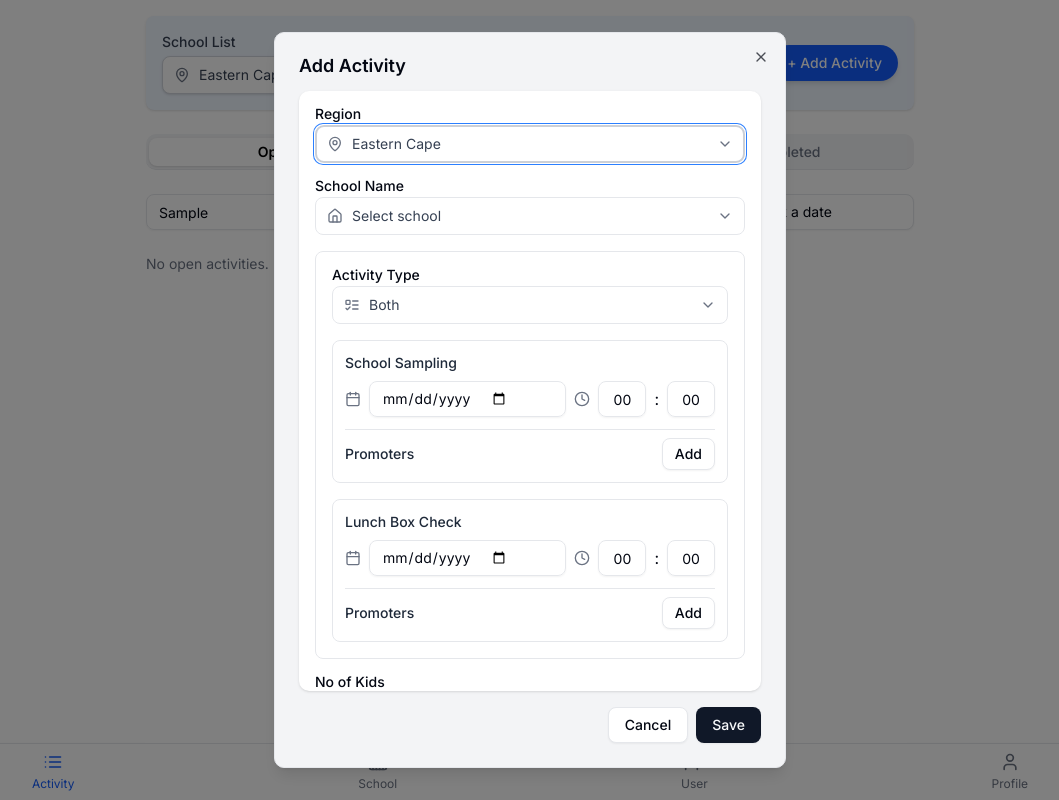
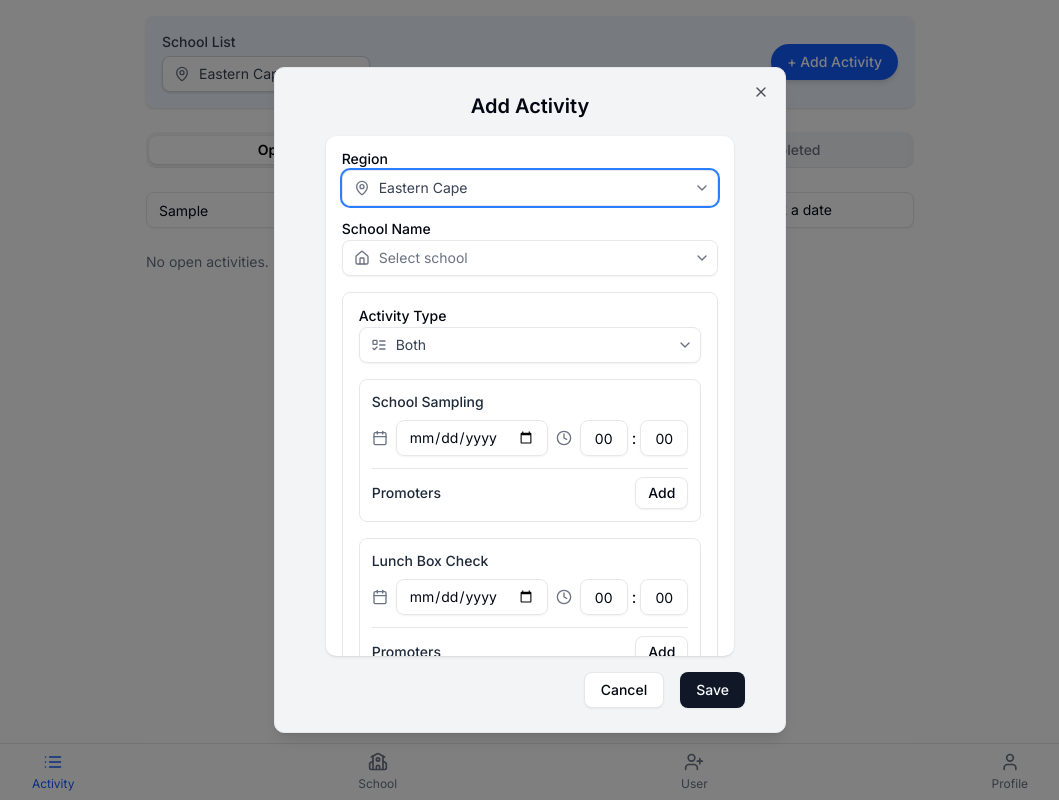
Before and after one commit to dev-perks/KTSA, a React (Vite) app: page /activity in a window 1280 px wide. Both pictures are taken after typing "Sample" into the empty fields and a click on the button "+ Add Activity". Shown: the whole page, without its empty margins (110-1169 px from the left). Built offline with nearby package versions, Linux system fonts and the light colour scheme.

Commit message:
feat: Integrate AddPromoters component into AddActivity and enhance RegionFilterHeader with new Select component for region selection

```diff
--- a/src/components/activity/AddActivity.jsx
+++ b/src/components/activity/AddActivity.jsx
@@ -20,6 +20,15 @@ import {
 import { Button } from "@/components/ui/button";
 import { Input } from "@/components/ui/input";
 import { Label } from "@/components/ui/label";
+
+import AddPromoters from "./AddPromoters";
+import {
+  Select,
+  SelectContent,
+  SelectItem,
+  SelectTrigger,
+  SelectValue,
+} from "../ui/select";
 
 export default function AddActivity({ initialRegion, onSave }) {
   const [region, setRegion] = useState(initialRegion);
@@ -46,7 +55,12 @@ export default function AddActivity({ initialRegion, onSave }) {
       region,
       school,
       activityType,
-      sampling: { samplingDate, samplingHour, samplingMinute, samplingPromoters },
+      sampling: {
+        samplingDate,
+        samplingHour,
+        samplingMinute,
+        samplingPromoters,
+      },
       lunch: { lunchDate, lunchHour, lunchMinute, lunchPromoters },
       noOfKids,
       address,
@@ -56,6 +70,26 @@ export default function AddActivity({ initialRegion, onSave }) {
   const showSampling = activityType === "sampling" || activityType === "both";
   const showLunch = activityType === "lunch" || activityType === "both";
 
+  const [promoterModal, setPromoterModal] = useState({
+    open: false,
+    type: null,
+  });
+
+  const [samplingPromotersList, setSamplingPromotersList] = useState([]);
+  const [lunchPromotersList, setLunchPromotersList] = useState([]);
+
+  const allPromoters = [];
+
+  const openPromoterModal = (type) => setPromoterModal({ open: true, type });
+  const closePromoterModal = () =>
+    setPromoterModal({ open: false, type: null });
+
+  const handlePromoterSelect = (selected, type) => {
+    if (type === "sampling") setSamplingPromotersList(selected);
+    else if (type === "lunch") setLunchPromotersList(selected);
+    closePromoterModal();
+  };
+
   return (
     <Dialog>
       <DialogTrigger asChild>
@@ -64,13 +98,13 @@ export default function AddActivity({ initialRegion, onSave }) {
         </button>
       </DialogTrigger>
 
-      <DialogContent className="fixed inset-0 sm:inset-auto sm:mx-auto sm:top-1/2 sm:left-1/2 transform sm:-translate-x-1/2 sm:-translate-y-1/2 w-full sm:max-w-lg bg-gray-100 max-h-screen sm:rounded-lg overflow-y-auto">
+      <DialogContent className="bg-gray-100 flex flex-col justify-center items-center max-h-[90vh] sm:rounded-lg w-[95vw] sm:w-[80vw] md:w-[70vw] lg:w-[60vw] xl:w-[50vw] 2xl:w-[40vw]">
         <DialogHeader>
-          <DialogTitle>Add Activity</DialogTitle>
+          <DialogTitle className="text-lg sm:text-xl">Add Activity</DialogTitle>
         </DialogHeader>
 
-        <div className="bg-white shadow rounded-lg mx-4 sm:mx-0">
-          <div className="px-4 pt-4 pb-4 max-h-[75vh] overflow-y-auto">
+        <div className="bg-white shadow rounded-lg mx-0 sm:mx-0">
+          <div className="px-4 pt-4 pb-4 max-h-[60vh] sm:max-h-[65vh] overflow-y-auto">
             <form
               id="activityForm"
               onSubmit={handleSubmit}
@@ -80,20 +114,19 @@ export default function AddActivity({ initialRegion, onSave }) {
               <div className="grid gap-1">
                 <Label htmlFor="region-select">Region</Label>
                 <div className="relative">
-                  <MapPin className="absolute left-3 top-1/2 -translate-y-1/2 w-4 h-4 text-gray-500" />
-                  <select
-                    id="region-select"
-                    value={region}
-                    onChange={(e) => setRegion(e.target.value)}
-                    className="appearance-none w-full pl-9 pr-8 py-2 border rounded-md bg-white text-sm text-gray-700 focus:ring-2 focus:ring-blue-500"
-                  >
+                  <MapPin className="absolute left-3 top-1/2 -translate-y-1/2 w-4 h-4 text-gray-500 z-10" />
+                  <Select value={region} onValueChange={setRegion}>
+                    <SelectTrigger className="pl-9 pr-8 py-2 border rounded-md bg-white text-sm text-gray-700 w-full focus:ring-2 focus:ring-blue-500">
+                      <SelectValue placeholder="Select region" />
+                    </SelectTrigger>
+                    <SelectContent>
                       {regionOptions.map((opt) => (
-                      <option key={opt.value} value={opt.value}>
+                        <SelectItem key={opt.value} value={opt.value}>
                           {opt.label}
-                      </option>
+                        </SelectItem>
                       ))}
-                  </select>
-                  <ChevronDown className="absolute right-3 top-1/2 -translate-y-1/2 w-4 h-4 text-gray-500 pointer-events-none" />
+                    </SelectContent>
+                  </Select>
                 </div>
               </div>
 
@@ -101,37 +134,44 @@ export default function AddActivity({ initialRegion, onSave }) {
               <div className="grid gap-1">
                 <Label htmlFor="school-select">School Name</Label>
                 <div className="relative">
-                  <Home className="absolute left-3 top-1/2 -translate-y-1/2 w-4 h-4 text-gray-500" />
-                  <select
-                    id="school-select"
-                    value={school}
-                    onChange={(e) => setSchool(e.target.value)}
-                    className="appearance-none w-full pl-9 pr-8 py-2 border rounded-md bg-white text-sm text-gray-700 focus:ring-2 focus:ring-blue-500"
-                  >
-                    <option value="">Select school</option>
-                  </select>
-                  <ChevronDown className="absolute right-3 top-1/2 -translate-y-1/2 w-4 h-4 text-gray-500 pointer-events-none" />
+                  <Home className="absolute left-3 top-1/2 -translate-y-1/2 w-4 h-4 text-gray-500 z-10" />
+                  <Select value={school} onValueChange={setSchool}>
+                    <SelectTrigger className="pl-9 pr-8 py-2 border rounded-md bg-white text-sm text-gray-700 w-full focus:ring-2 focus:ring-blue-500">
+                      <SelectValue placeholder="Select school" />
+                    </SelectTrigger>
+                    <SelectContent>
+                      {regionOptions.map((opt) => (
+                        <SelectItem key={opt.value} value={opt.value}>
+                          {opt.label}
+                        </SelectItem>
+                      ))}
+                    </SelectContent>
+                  </Select>
                 </div>
               </div>
 
-              {/* ── Activity Type Card (with nested cards) ── */}
+              {/* Activity Type Card */}
               <div className="border border-gray-200 rounded-md p-4 space-y-4">
-                {/* Selector */}
+                {/* Activity Type */}
                 <div className="grid gap-1">
                   <Label htmlFor="activity-type">Activity Type</Label>
                   <div className="relative">
-                    <ListTodo className="absolute left-3 top-1/2 -translate-y-1/2 w-4 h-4 text-gray-500" />
-                    <select
-                      id="activity-type"
+                    <ListTodo className="absolute left-3 top-1/2 -translate-y-1/2 w-4 h-4 text-gray-500 z-10" />
+                    <Select
                       value={activityType}
-                      onChange={(e) => setActivityType(e.target.value)}
-                      className="appearance-none w-full pl-9 pr-8 py-2 border rounded-md bg-white text-sm text-gray-700 focus:ring-2 focus:ring-blue-500"
+                      onValueChange={setActivityType}
                     >
-                      <option value="sampling">School Sampling</option>
-                      <option value="lunch">Lunch Box Check</option>
-                      <option value="both">Both</option>
-                    </select>
-                    <ChevronDown className="absolute right-3 top-1/2 -translate-y-1/2 w-4 h-4 text-gray-500 pointer-events-none" />
+                      <SelectTrigger className="pl-9 pr-8 py-2 border rounded-md bg-white text-sm text-gray-700 w-full focus:ring-2 focus:ring-blue-500">
+                        <SelectValue placeholder="Select activity type" />
+                      </SelectTrigger>
+                      <SelectContent>
+                        <SelectItem value="sampling">
+                          School Sampling
+                        </SelectItem>
+                        <SelectItem value="lunch">Lunch Box Check</SelectItem>
+                        <SelectItem value="both">Both</SelectItem>
+                      </SelectContent>
+                    </Select>
                   </div>
                 </div>
 
@@ -150,6 +190,7 @@ export default function AddActivity({ initialRegion, onSave }) {
                         className="flex-1 min-w-[120px]"
                       />
                       <Clock className="w-4 h-4 text-gray-500" />
+                      <div className="flex items-center gap-1">
                         <Input
                           type="text"
                           value={samplingHour}
@@ -168,6 +209,7 @@ export default function AddActivity({ initialRegion, onSave }) {
                           className="w-12 text-center"
                         />
                       </div>
+                    </div>
                     <hr className="border-gray-200 my-2" />
                     <div className="flex items-center justify-between">
                       <div className="text-sm font-medium text-gray-800">
@@ -176,9 +218,7 @@ export default function AddActivity({ initialRegion, onSave }) {
                       <Button
                         variant="outline"
                         size="sm"
-                        onClick={() =>
-                          setSamplingPromoters((count) => count + 1)
-                        }
+                        onClick={() => openPromoterModal("sampling")}
                       >
                         Add
                       </Button>
@@ -201,6 +241,7 @@ export default function AddActivity({ initialRegion, onSave }) {
                         className="flex-1 min-w-[120px]"
                       />
                       <Clock className="w-4 h-4 text-gray-500" />
+                      <div className="flex items-center gap-1">
                         <Input
                           type="text"
                           value={lunchHour}
@@ -219,6 +260,7 @@ export default function AddActivity({ initialRegion, onSave }) {
                           className="w-12 text-center"
                         />
                       </div>
+                    </div>
                     <hr className="border-gray-200 my-2" />
                     <div className="flex items-center justify-between">
                       <div className="text-sm font-medium text-gray-800">
@@ -227,7 +269,7 @@ export default function AddActivity({ initialRegion, onSave }) {
                       <Button
                         variant="outline"
                         size="sm"
-                        onClick={() => setLunchPromoters((c) => c + 1)}
+                        onClick={() => openPromoterModal("lunch")}
                       >
                         Add
                       </Button>
@@ -292,7 +334,7 @@ export default function AddActivity({ initialRegion, onSave }) {
           </div>
         </div>
 
-        <DialogFooter>
+        <DialogFooter className="flex flex-col sm:flex-row gap-2 md:gap-4 sm:gap-0 sm:px-4 w-full">
           <DialogClose asChild>
             <Button variant="outline">Cancel</Button>
           </DialogClose>
@@ -300,6 +342,19 @@ export default function AddActivity({ initialRegion, onSave }) {
             Save
           </Button>
         </DialogFooter>
+
+        <AddPromoters
+          isOpen={promoterModal.open}
+          type={promoterModal.type}
+          allPromoters={allPromoters}
+          alreadySelected={
+            promoterModal.type === "sampling"
+              ? samplingPromotersList
+              : lunchPromotersList
+          }
+          onSelect={handlePromoterSelect}
+          onClose={closePromoterModal}
+        />
       </DialogContent>
     </Dialog>
   );
--- a/src/components/activity/RegionFilterHeader.jsx
+++ b/src/components/activity/RegionFilterHeader.jsx
@@ -2,6 +2,14 @@ import React from "react";
 import { MapPin, ChevronDown } from "lucide-react";
 import { regionOptions } from "../../utils/regions";
 import AddActivity from "./AddActivity";
+
+import {
+  Select,
+  SelectTrigger,
+  SelectValue,
+  SelectContent,
+  SelectItem,
+} from "@/components/ui/select";
 
 export default function RegionFilterHeader({
   selectedRegion,
@@ -15,20 +23,20 @@ export default function RegionFilterHeader({
         <label className="block text-sm font-medium text-gray-700 mb-1">
           School List
         </label>
-        <div className="relative w-56">
-          <MapPin className="absolute left-3 top-1/2 transform -translate-y-1/2 w-4 h-4 text-gray-500" />
-          <select
-            value={selectedRegion}
-            onChange={(e) => onRegionChange(e.target.value)}
-            className="appearance-none w-full pl-9 pr-8 py-2 border border-gray-300 rounded-md shadow-sm focus:outline-none focus:ring-2 focus:ring-blue-500 focus:border-blue-500 bg-white text-sm text-gray-700"
-          >
-            {regionOptions.map((opt) => (
-              <option key={opt.value} value={opt.value}>
-                {opt.label}
-              </option>
-            ))}
-          </select>
-          <ChevronDown className="absolute right-3 top-1/2 transform -translate-y-1/2 w-4 h-4 text-gray-500 pointer-events-none" />
+        <div className="relative w-52 max-w-xs">
+          <MapPin className="absolute left-3 top-1/2 transform -translate-y-1/2 w-4 h-4 text-gray-500 z-10" />
+          <Select value={selectedRegion} onValueChange={onRegionChange}>
+            <SelectTrigger className="pl-9 pr-8 py-2 border border-gray-300 rounded-md shadow-sm focus:outline-none focus:ring-2 focus:ring-blue-500 focus:border-blue-500 bg-white text-sm text-gray-700 w-full">
+              <SelectValue placeholder="Select Region" />
+            </SelectTrigger>
+            <SelectContent>
+              {regionOptions.map((opt) => (
+                <SelectItem key={opt.value} value={opt.value}>
+                  {opt.label}
+                </SelectItem>
+              ))}
+            </SelectContent>
+          </Select>
         </div>
       </div>
 
--- a/src/components/ui/select.jsx
+++ b/src/components/ui/select.jsx
@@ -39,7 +39,7 @@ function SelectTrigger({
       {...props}>
       {children}
       <SelectPrimitive.Icon asChild>
-        <ChevronDownIcon className="size-4 opacity-50" />
+        <ChevronDownIcon className="size-4 absolute right-2" />
       </SelectPrimitive.Icon>
     </SelectPrimitive.Trigger>
   );
--- a/src/index.css
+++ b/src/index.css
@@ -3,6 +3,10 @@
 @import "tw-animate-css";
 
 @custom-variant dark (&:is(.dark *));
+
+* {
+  box-sizing: border-box;
+}
 
 :root {
   --font-inter: "Inter", sans-serif;
@@ -120,6 +124,7 @@ body {
   * {
     @apply border-border outline-ring/50;
   }
+
   body {
     @apply bg-background text-foreground;
   }
```
Also changed, not shown: src/components/activity/AddPromoters.jsx (+136 -0 lines). Lines whose indentation alone changed are shown as unchanged.
